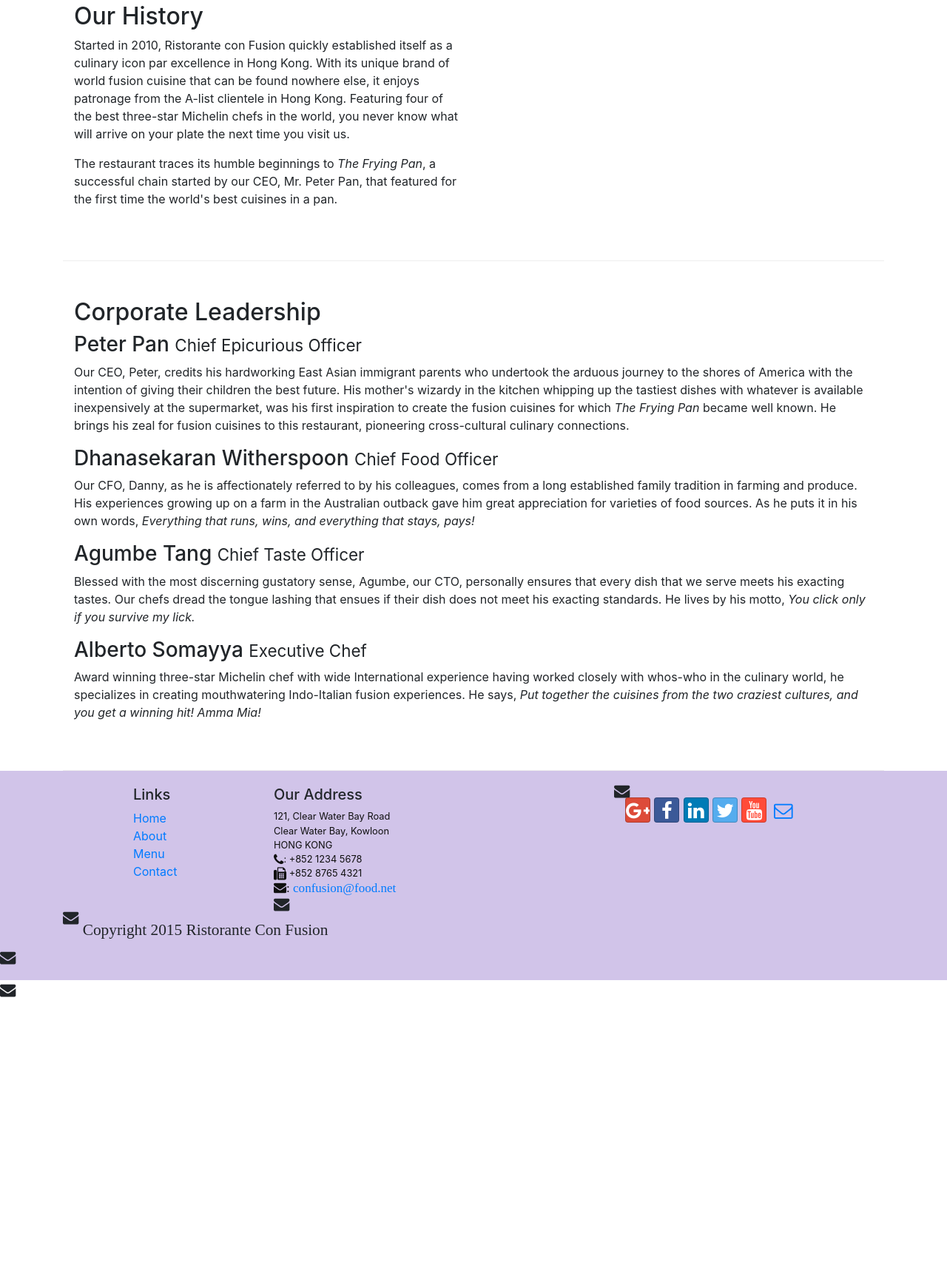
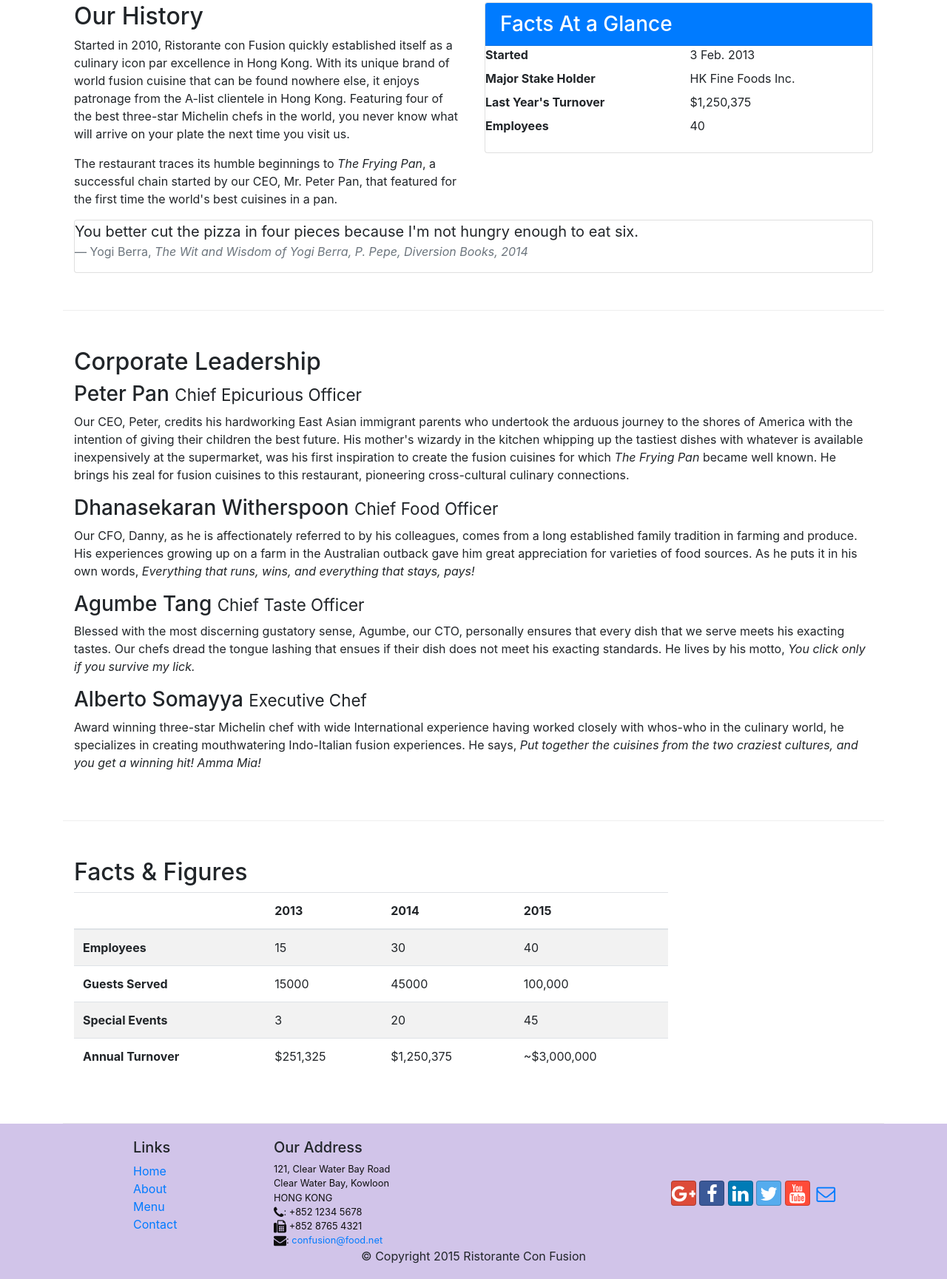
Before and after one commit to mariamio/conFusion, a website: page aboutus.html in a window 1280 px wide. Shown: the part 488-2217 px from the top of the page at 74% size. Before the commit the page ends 1837 px from the top, so only its background shows below. Drawn offline with nearby package versions, Linux system fonts and the light colour scheme.

Commit message:
Tables and cards

```diff
--- a/aboutus.html
+++ b/aboutus.html
@@ -64,8 +64,36 @@
                 <p>Started in 2010, Ristorante con Fusion quickly established itself as a culinary icon par excellence in Hong Kong. With its unique brand of world fusion cuisine that can be found nowhere else, it enjoys patronage from the A-list clientele in Hong Kong.  Featuring four of the best three-star Michelin chefs in the world, you never know what will arrive on your plate the next time you visit us.</p>
                 <p>The restaurant traces its humble beginnings to <em>The Frying Pan</em>, a successful chain started by our CEO, Mr. Peter Pan, that featured for the first time the world's best cuisines in a pan.</p>
             </div>
-            <div class="col-12 col-sm">
+            <div class="col-12 col-sm-6">
+                    <div class="card">
+                        <h3 class="card-header bg-primary text-white">Facts At a Glance</h3>
+                        <div class="card-block">
+                            <dl class="row">
+                                <dt class="col-6">Started</dt>
+                                <dd class="col-6">3 Feb. 2013</dd>
+                                <dt class="col-6">Major Stake Holder</dt>
+                                <dd class="col-6">HK Fine Foods Inc.</dd>
+                                <dt class="col-6">Last Year's Turnover</dt>
+                                <dd class="col-6">$1,250,375</dd>
+                                <dt class="col-6">Employees</dt>
+                                <dd class="col-6">40</dd>
+                           </dl>
+                        </div>
+                    </div>
             </div>
+            <div class="col-12">
+                    <div class="card card-block bg-faded">
+                        <blockquote class="blockquote">
+                            <p class="mb-0">You better cut the pizza in four pieces because
+                                I'm not hungry enough to eat six.</p>
+                            <footer class="blockquote-footer">Yogi Berra,
+                              <cite title="Source Title">The Wit and Wisdom of Yogi Berra,
+                                P. Pepe, Diversion Books, 2014</cite>
+                            </footer>
+                        </blockquote>
+                    </div>
+                </div>
+
         </div>
 
 
@@ -80,6 +108,52 @@
                 <p class="hidden-xs-down">Blessed with the most discerning gustatory sense, Agumbe, our CTO, personally ensures that every dish that we serve meets his exacting tastes. Our chefs dread the tongue lashing that ensues if their dish does not meet his exacting standards. He lives by his motto, <em>You click only if you survive my lick.</em></p>
                 <h3>Alberto Somayya <small>Executive Chef</small></h3>
                 <p class="hidden-xs-down">Award winning three-star Michelin chef with wide International experience having worked closely with whos-who in the culinary world, he specializes in creating mouthwatering Indo-Italian fusion experiences. He says, <em>Put together the cuisines from the two craziest cultures, and you get a winning hit! Amma Mia!</em></p>
+            </div>
+       </div>
+
+       <div class="row row-content">
+            <div class="col-12 col-sm-9">
+                <h2>Facts &amp; Figures</h2>
+                <div class="table-responsive">
+                        <table class="table table-striped">
+                        <thead class="thead-inverse">
+                            <tr>
+                                <th>&nbsp;</th>
+                                <th>2013</th>
+                                <th>2014</th>
+                                <th>2015</th>
+                            </tr>
+                        </thead>
+                        <tbody>
+                            <tr>
+                                <th>Employees</th>
+                                <td>15</td>
+                                <td>30</td>
+                                <td>40</td>
+                            </tr>
+                            <tr>
+                                <th>Guests Served</th>
+                                <td>15000</td>
+                                <td>45000</td>
+                                <td>100,000</td>
+                            </tr>
+                            <tr>
+                                <th>Special Events</th>
+                                <td>3</td>
+                                <td>20</td>
+                                <td>45</td>
+                            </tr>
+                            <tr>
+                                <th>Annual Turnover</th>
+                                <td>$251,325</td>
+                                <td>$1,250,375</td>
+                                <td>~$3,000,000</td>
+                            </tr>
+                        </tbody>
+                        </table>
+                </div>
+            </div>
+             <div class="col-12 col-sm-3">
             </div>
        </div>
 
@@ -105,7 +179,7 @@
 		              HONG KONG<br>
 		              <i class="fa fa-phone fa-lg"></i>: +852 1234 5678<br>
 		              <i class="fa fa-fax fa-lg"></i> +852 8765 4321<br>
-		              <i class="fa fa-envelope fa-lg">: <a href="mailto:confusion@food.net">confusion@food.net</a>
+		              <i class="fa fa-envelope fa-lg"></i>: <a href="mailto:confusion@food.net">confusion@food.net</a>
 		           </address>
                 </div>
                 <div class="col-sm align-self-center">
@@ -115,7 +189,7 @@
                         <a class="btn btn-social-icon btn-linkedin" href="http://www.linkedin.com/in/"><i class="fa fa-linkedin"></i></a>
                         <a class="btn btn-social-icon btn-twitter" href="http://twitter.com/"><i class="fa fa-twitter"></i></a>
                         <a class="btn btn-social-icon btn-youtube" href="http://youtube.com/"><i class="fa fa-youtube"></i></a>
-                        <a class="btn btn-social-icon" href="mailto:"><i class="fa fa-envelope-o"></i></a>
+                        <a class="btn btn-social-icon" href="mailto:confusion@food.net"><i class="fa fa-envelope-o"></i></a>
                     </div>
                 </div>
            </div>
```
